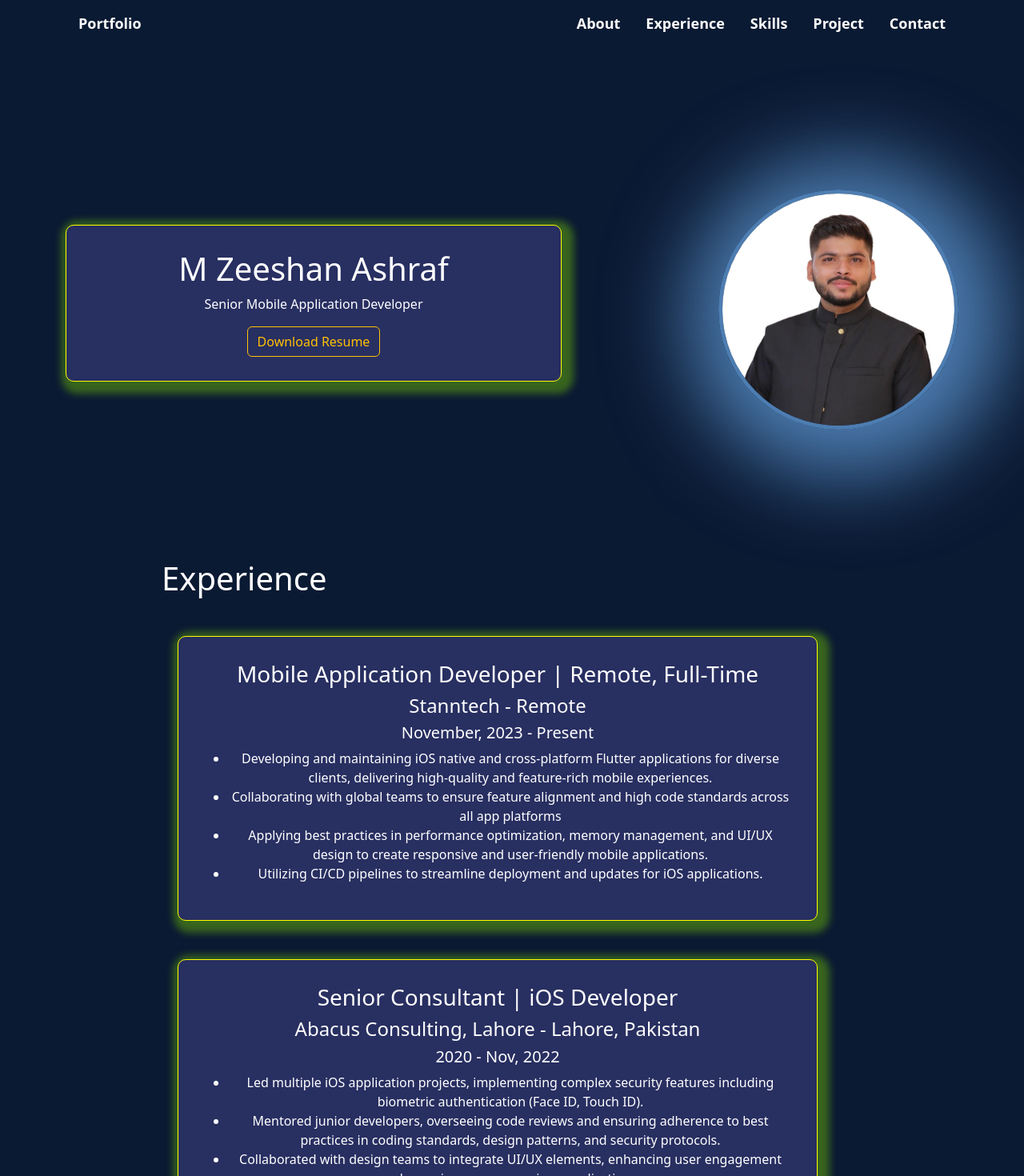
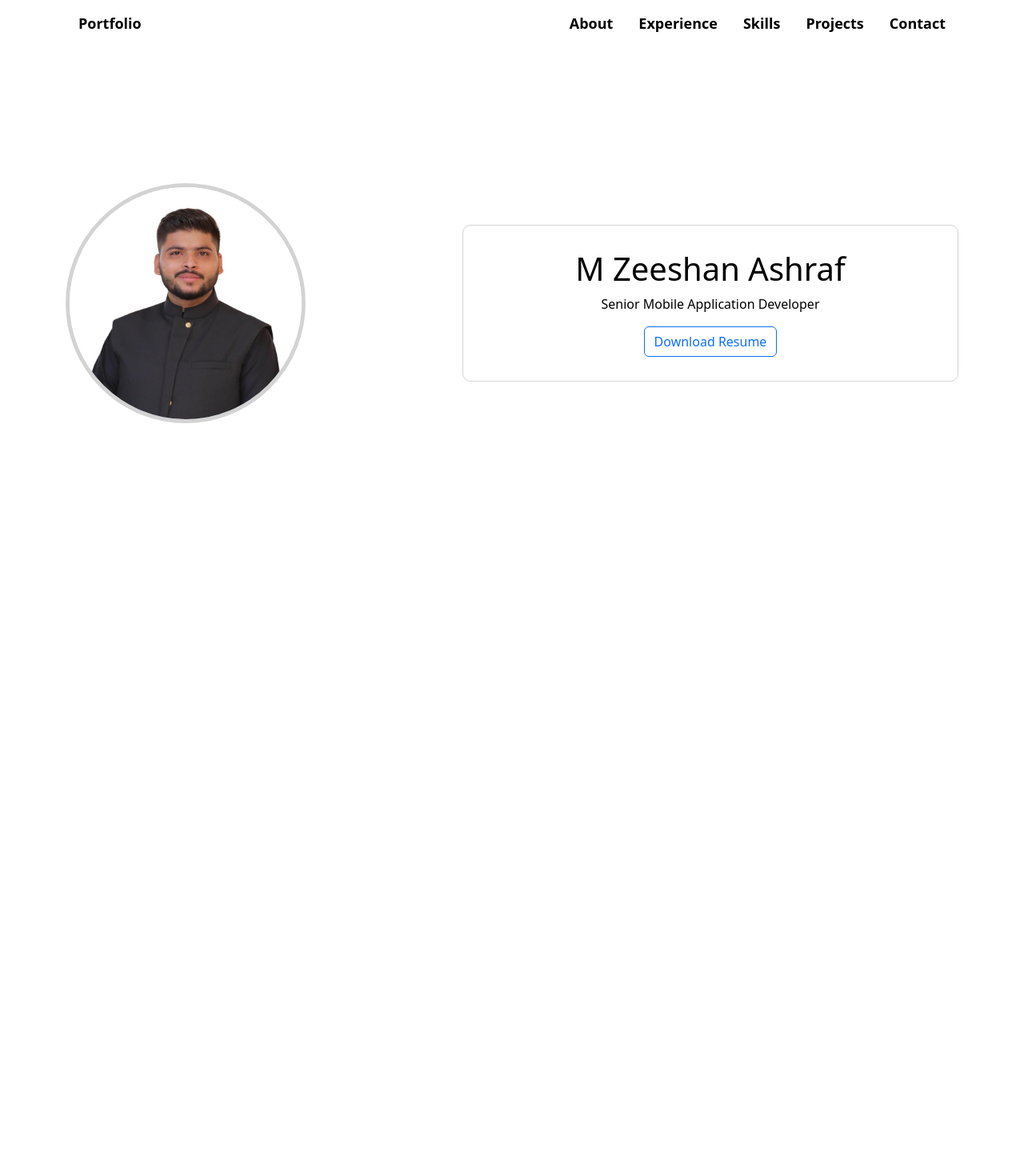
Before and after one commit to Zeeshan90/Zeeshan90.github.io, a React (Vite) app: page / in a window 1280 px wide. Shown: the top 1470 px of the page at 80% size. After the commit the page ends 800 px from the top, so only its background shows below. Built offline with nearby package versions, Linux system fonts and the light colour scheme.

Commit message:
Initial commit for Heroku

```diff
--- a/src/App.jsx
+++ b/src/App.jsx
@@ -1,19 +1,10 @@
 import './App.css'
-import Home from './components/Home'
-import Navbar from './components/Navbar'
-import Experience from './components/Experience'
-import Skills from './components/Skills'
-import Projects from './components/Projects'
+import React from "react";
+import AppRoutes from './Routes'
 function App() {
 
   return (
-    <>
-      <Navbar />
-      <Home />
-      <Experience />
-      <Skills/>
-      <Projects />
-    </>
+    <AppRoutes />
   )
 }
 
--- /dev/null
+++ b/src/Routes.jsx
@@ -0,0 +1,25 @@
+import React from "react";
+import { BrowserRouter as Router, Route, Routes } from "react-router-dom";
+import About from "./components/About";
+import Experience from "./components/Experience";
+import Skills from "./components/Skills";
+import Projects from "./components/Projects";
+import Contact from "./components/Contact";
+import Navbar from "./components/Navbar";
+
+const AppRoutes = () => {
+  return (
+    <Router>
+      <Navbar />
+      <Routes>
+        <Route path="/" element={<About />} />
+        <Route path="/experience" element={<Experience />} />
+        <Route path="/skills" element={<Skills />} />
+        <Route path="/projects" element={<Projects />} />
+        <Route path="/contact" element={<Contact />} />
+      </Routes>
+    </Router>
+  );
+};
+
+export default AppRoutes;
--- a/src/components/Home.jsx
+++ b/src/components/About.jsx
@@ -2,23 +2,24 @@ import React from 'react'
 import zeeImg from '../assets/zeeshanImg.jpeg'
 import resumPdf from '../assets/resume/resume.pdf'
 
-const Home = () => {
+const About = () => {
   return (
     <>
     <div className='container home'>
-      <div className='left'>
-      <h1>M Zeeshan Ashraf</h1>
-      <p>Senior Mobile Application Developer</p>
-      <a href={resumPdf} download="M Zeeshan Ashraf.pdf" className="btn btn-outline-warning">Download Resume</a>
-      </div>
+
       <div className='right'>
         <div className='zeeImg'>
           <img src={zeeImg} alt="Zeeshan Ashraf" />
         </div>
+      </div>
+      <div className='left'>
+      <h1>M Zeeshan Ashraf</h1>
+      <p>Senior Mobile Application Developer</p>
+      <a href={resumPdf} download="M Zeeshan Ashraf.pdf" className="btn btn-outline-primary">Download Resume</a>
       </div>
     </div>
     </>
   )
 }
 
-export default Home
+export default About
--- a/src/components/Contact.jsx
+++ b/src/components/Contact.jsx
@@ -1,9 +1,78 @@
-import React from 'react'
+import React from "react";
+import { FaLinkedin } from "react-icons/fa";
+import { FaFacebookSquare } from "react-icons/fa";
+import { FaInstagramSquare } from "react-icons/fa";
+
 
 const Contact = () => {
+  const handleFormSubmit = (e) => {
+    e.preventDefault();
+    // You can integrate EmailJS or handle form data here
+    console.log("Form submitted");
+  };
+
   return (
-    <div>Contact</div>
-  )
-}
+    <div className="contact-page">
+      <h2>Contact</h2>
+      <form onSubmit={handleFormSubmit} className="contact-form">
+        <div>
+          <label htmlFor="first-name">First Name:</label>
+          <input
+            type="text"
+            id="first-name"
+            name="firstName"
+            placeholder="Enter your first name"
+            required
+          />
+        </div>
+        <div>
+          <label htmlFor="last-name">Last Name:</label>
+          <input
+            type="text"
+            id="last-name"
+            name="lastName"
+            placeholder="Enter your last name"
+            required
+          />
+        </div>
+        <div>
+          <label htmlFor="email">Email:</label>
+          <input
+            type="email"
+            id="email"
+            name="email"
+            placeholder="Enter your email"
+            required
+          />
+        </div>
+        <div>
+          <label htmlFor="contact-number">Contact Number:</label>
+          <input
+            type="tel"
+            id="contact-number"
+            name="contactNumber"
+            placeholder="Enter your contact number"
+          />
+        </div>
+        <button type="submit">Send Message</button>
+      </form>
 
-export default Contact
+      <div className="social-media">
+        <h3>Follow Me</h3>
+        <div className="social-icons">
+          <div className="items">
+            <FaFacebookSquare />
+          </div>
+          <div className="items">
+            <FaInstagramSquare />
+          </div>
+          <div className="items">
+            <FaLinkedin />
+          </div>
+        </div>
+      </div>
+    </div>
+  );
+};
+
+export default Contact;
--- a/src/components/Navbar.jsx
+++ b/src/components/Navbar.jsx
@@ -1,22 +1,29 @@
-import React from 'react'
+import React from "react";
+import { NavLink } from "react-router-dom";
 
 const Navbar = () => {
   return (
-    <>
-    <div className='container navBar'>
-        <div className='left nav-Item'>
-        Portfolio
-        </div>
-        <div className='right'>
-            <a href="" className='nav-Item'>About</a>
-            <a href="" className='nav-Item'>Experience</a>
-            <a href="" className='nav-Item'>Skills</a>
-            <a href="" className='nav-Item'>Project</a>
-            <a href="" className='nav-Item'>Contact</a>
-        </div>
+    <div className="container navBar">
+      <div className="left nav-Item">Portfolio</div>
+      <div className="right">
+        <NavLink to="/" className="nav-Item" activeClassName="active" end>
+          About
+        </NavLink>
+        <NavLink to="/experience" className="nav-Item" activeClassName="active">
+          Experience
+        </NavLink>
+        <NavLink to="/skills" className="nav-Item" activeClassName="active">
+          Skills
+        </NavLink>
+        <NavLink to="/projects" className="nav-Item" activeClassName="active">
+          Projects
+        </NavLink>
+        <NavLink to="/contact" className="nav-Item" activeClassName="active">
+          Contact
+        </NavLink>
+      </div>
     </div>
-    </>
-  )
-}
+  );
+};
 
-export default Navbar
+export default Navbar;
--- a/src/components/Projects.jsx
+++ b/src/components/Projects.jsx
@@ -5,15 +5,24 @@ const Projects = () => {
   return (
     <div className="container project my-3">
       <h1>Projects</h1>
-      <div className="row d-flex justify-content-center">
+      <div className="row d-flex justify-content-center align-content-center">
         {projects.map((data, index) => (
-          <div key={data.key} className="my-3 col-md-4 col-lg-3 col-sm-6 mx-3">
-            <div className="card bg-dark text-light h-100" style={{ width: "18rem" }}>
+          <div key={data.key} className="my-4 col-sm-6 col-lg-3 mx">
+            <div className="card bg-dark text-light h-100" style={{ width: "18rem", border:"2px solid lightgray", boxShadow:"rgb(24, 23, 23)" }}>
+              <div className='img d-flex mt-2 justify-content-center align-content-center'>
               <img
                 src={data.imageSrc}
                 className="card-img-top"
                 alt={data.title}
+                style={{
+                  width:"250px",
+                  height:"200px",
+                  backgroundColor:"#000",
+                  border:"1px solid lightgray",
+                  borderRadius:"10px"
+                }}
               />
+              </div>
               <div className="card-body text-center">
                 <h5 className="card-title">{data.title}</h5>
               </div>
--- a/src/index.css
+++ b/src/index.css
@@ -1,17 +1,18 @@
 :root{
-  --box-shadow:5px 5px 10px 10px rgba(101,175,10,0.5);
-  --bg-color: rgb(40,47,97);
+  /* --box-shadow:5px 5px 10px 10px rgba(101,175,10,0.5); */
+  /* --bg-color: rgb(40,47,97); */
 }
 
 
 body{
-  background-color: rgb(11,26,51);
-  color: white;
+  /* background-color: rgb(11,26,51); */
+background-color: white;
+  color: black;
 }
 /* NavBar styling */
 a{
   text-decoration: none;
-  color: white;
+  color: black;
 }
 .navBar {
   display: flex;
@@ -24,7 +25,7 @@ a{
   font-weight: bold;
 }
 .navBar .nav-Item:hover{
-  border-bottom: 2px solid yellow;
+  border-bottom: 2px solid black;
 }
 /* NavBar styling end */
 
@@ -41,8 +42,8 @@ a{
   text-align: center;
   padding: 30px;
   border-radius: 10px;
-  border: 1px solid yellow;
-  box-shadow: var(--box-shadow);
+  border: 1px solid lightgray;
+  box-shadow: rgb(24, 23, 23);
 }
 .home .right .zeeImg{
   display: flex;
@@ -53,12 +54,13 @@ a{
   height: 300px;
   width: 300px;
   border-radius: 100%;
-  border: 5px solid yellow;
+  border: 5px solid lightgray;
+  box-shadow: rgb(24, 23, 23);
   animation-name: animationEffect;
   animation-duration: 4s;
   animation-iteration-count: infinite;
 }
-@keyframes animationEffect {
+/* @keyframes animationEffect {
   0%{
     border-color: blue;
     transform: translate(0,0px);
@@ -79,7 +81,7 @@ a{
     box-shadow: 10px 10px 100px 50px rgb(50,55,205);
   }
 
-}
+} */
 /* Home Component styling ends */
 
 /* Experience Section style */
@@ -95,8 +97,8 @@ a{
   padding: 30px;
   width: 800px;
   border-radius: 10px;
-  border: 1px solid yellow;
-  box-shadow: var(--box-shadow);
+  border: 1px solid lightgray;
+  box-shadow: rgb(24, 23, 23);
 }
 /* Experience Section style ends*/
 
@@ -121,11 +123,82 @@ a{
   text-align: center;
   border-radius: 20px;
   background-color: black;
-  border: 1px solid yellow;
-  box-shadow: var(--box-shadow);
+  border: 1px solid lightgray;
+  box-shadow: rgb(24, 23, 23);
 }
 .skills .items .item img{
   width: 60px;
 }
 
 /* skills section style ends*/
+
+/* Style for Contact Page */
+.contact-page {
+  margin: 20px auto;
+  max-width: 600px;
+  text-align: center;
+}
+
+.contact-form {
+  display: flex;
+  flex-direction: column;
+  gap: 15px;
+  padding: 20px;
+  border: 1px solid lightgray;
+  border-radius: 8px;
+  box-shadow: rgb(24, 23, 23);
+}
+
+.contact-form div {
+  display: flex;
+  flex-direction: column;
+  text-align: left;
+}
+
+label {
+  font-weight: bold;
+  margin-bottom: 5px;
+}
+
+input {
+  padding: 10px;
+  font-size: 16px;
+  border: 1px solid #ccc;
+  border-radius: 4px;
+}
+
+button {
+  padding: 10px;
+  font-size: 16px;
+  border: none;
+  background-color: #007bff;
+  color: white;
+  border-radius: 4px;
+  cursor: pointer;
+}
+
+button:hover {
+  background-color: #0056b3;
+}
+
+.social-media {
+  margin-top: 20px;
+}
+
+.social-icons {
+  display: flex;
+  justify-content: center;
+  gap: 15px;
+  margin-top: 10px;
+}
+
+.social-icons img {
+  width: 40px;
+  height: 40px;
+  cursor: pointer;
+}
+
+.social-icons img:hover {
+  transform: scale(1.1);
+}
+/* Contact style ends */
--- a/vite.config.js
+++ b/vite.config.js
@@ -4,5 +4,5 @@ import react from '@vitejs/plugin-react'
 // https://vite.dev/config/
 export default defineConfig({
   plugins: [react()],
-  base: '/zeeshan90.github.io/',
+  base: '/',
 })
```
Also changed, not shown: package.json (+6 -2 lines), server.js (added, +17 -0 lines), 2 other files (tests, documents, lock files or other folders).
